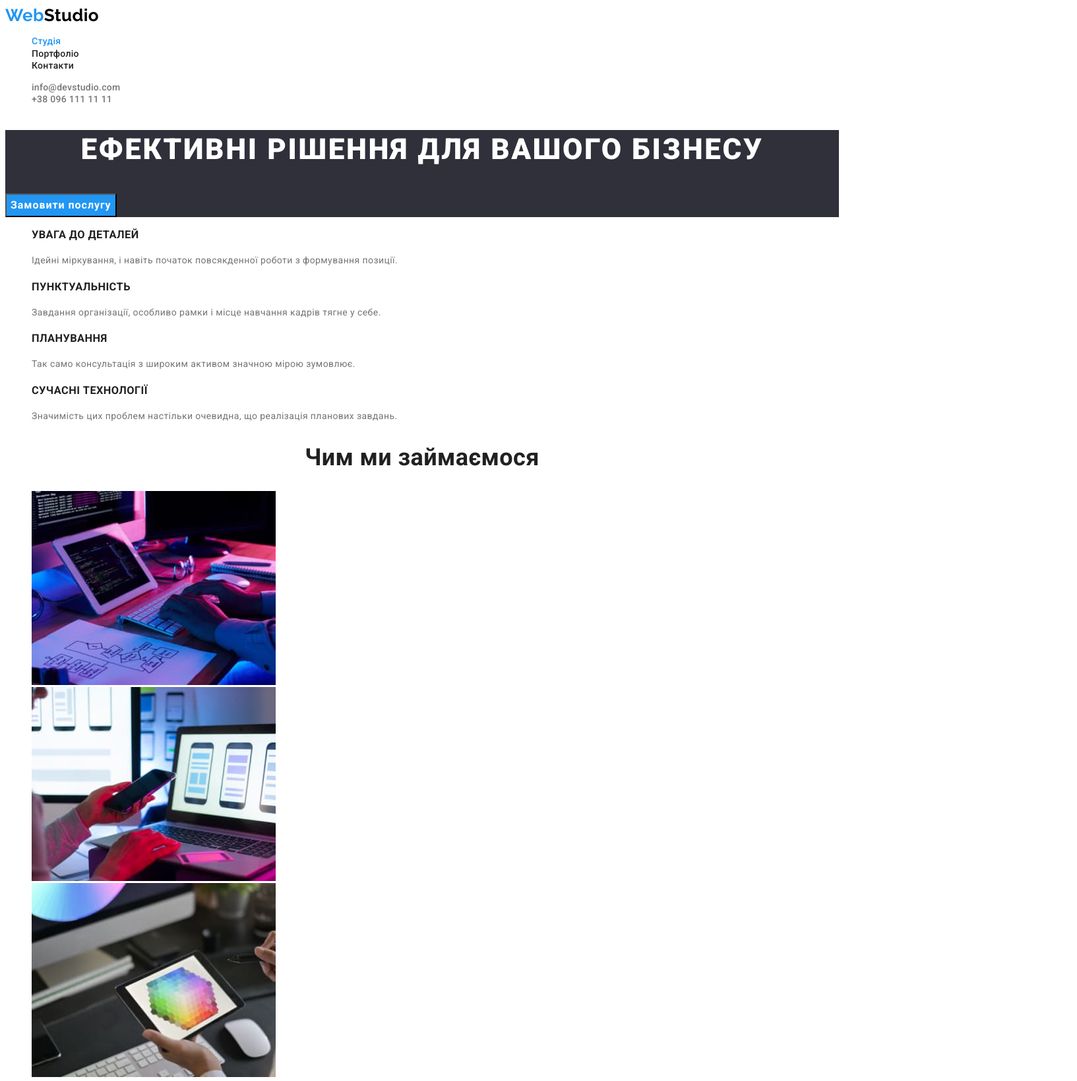
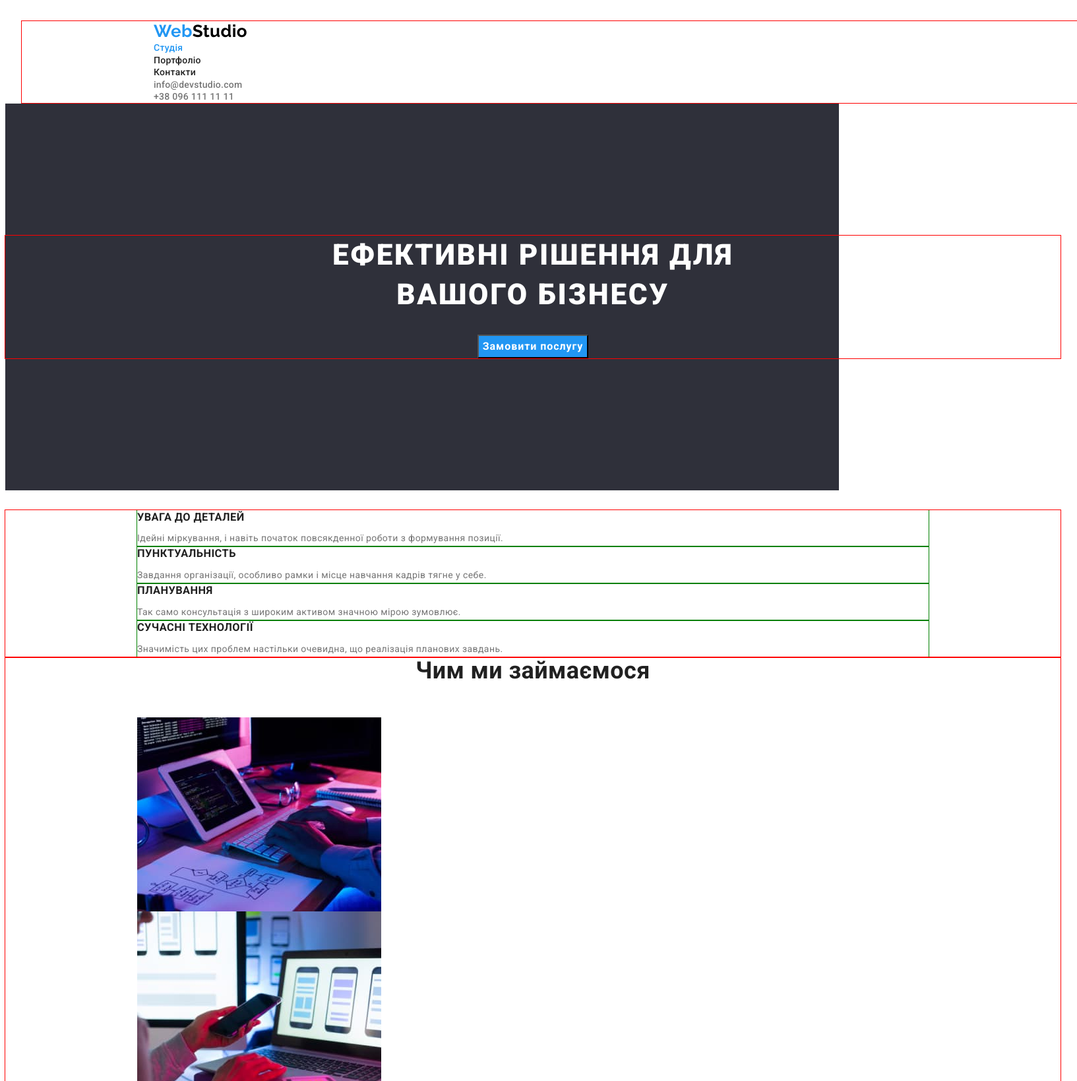
Before and after one commit to VikaSemenchuk/goit-markup-hw-03, a plain HTML site: page index.html in a window 1280 px wide. Shown: the top 1638 px of the page at 66% size, 1633 px wide, since content can reach past the window. Drawn offline with Linux system fonts and the light colour scheme.

Commit message:
add margins and paddings

```diff
--- a/index.html
+++ b/index.html
@@ -15,6 +15,7 @@
   </head>
   <body>
     <header class="header">
+      <div class="container">
         <nav class="header-nav">
           <a class="header-logo link" href="./index.html" lang="en">Web<span>Studio</span></a>
           <ul class="nav-list list">
@@ -35,46 +36,60 @@
             <a class="contact-link link" href="tel:+380961111111">+38 096 111 11 11</a>
           </li>
         </ul>
+      </div>
     </header>
     <main>
       <!--------------------HERO--------------------------->
       <section class="hero">
+        <div class="container">
           <h1 class="hero-title">Ефективні рішення для вашого бізнесу</h1>
           <button class="hero-btn btn" type="button">Замовити послугу</button>
+        </div>
       </section>
       <!--------------------Features--------------------------->
       <section class="features">
+        <div class="container">
           <h2 class="visually-hidden">Особливості</h2>
           <ul class="features-list list">
             <li class="features-item">
+              <div class="features-content">
                 <h3 class="features-title">УВАГА ДО ДЕТАЛЕЙ</h3>
                 <p class="features-text">
                   Ідейні міркування, і навіть початок повсякденної роботи з формування позиції.
                 </p>
+              </div>
             </li>
             <li class="features-item">
+              <div class="features-content">
                 <h3 class="features-title">ПУНКТУАЛЬНІСТЬ</h3>
                 <p class="features-text">
                   Завдання організації, особливо рамки і місце навчання кадрів тягне у себе.
                 </p>
+              </div>
             </li>
             <li class="features-item">
+              <div class="features-content">
                 <h3 class="features-title">ПЛАНУВАННЯ</h3>
                 <p class="features-text">
                   Так само консультація з широким активом значною мірою зумовлює.
                 </p>
+              </div>
             </li>
             <li class="features-item">
+              <div class="features-content">
                 <h3 class="features-title">СУЧАСНІ ТЕХНОЛОГІЇ</h3>
                 <p class="features-text">
                   Значимість цих проблем настільки очевидна, що реалізація планових завдань.
                 </p>
+              </div>
             </li>
           </ul>
+        </div>
       </section>
       <!--------------------Gallery--------------------->
       <section class="gallery">
-        <h2 class="section-title">Чим ми займаємося</h2>
+        <div class="container">
+          <h2 class="section-title title">Чим ми займаємося</h2>
           <ul class="gallery-list list">
             <li class="gallery-item">
               <img
@@ -104,10 +119,12 @@
               />
             </li>
           </ul>
+        </div>
       </section>
       <!------------------------TEAM---------------------------->
       <section class="team">
-        <h2 class="section-title">Наша команда</h2>
+        <div class="container">
+          <h2 class="section-title title">Наша команда</h2>
           <ul class="team-list list">
             <li class="team-item">
               <img
@@ -117,8 +134,10 @@
                 width="270"
                 height="260"
               />
+              <div class="team-content">
                 <h3 class="team-name">Ігор Дем'яненко</h3>
                 <p class="team-item-text" lang="en">Product Designer</p>
+              </div>
             </li>
             <li class="team-item">
               <img
@@ -128,8 +147,10 @@
                 width="270"
                 height="260"
               />
-            <h3 class="teamnamee">Ольга Рєпіна</h3>
+              <div class="team-content">
+                <h3 class="team-name">Ольга Рєпіна</h3>
                 <p class="team-item-text" lang="en">Frontend Developer</p>
+              </div>
             </li>
             <li class="team-item">
               <img
@@ -139,8 +160,10 @@
                 width="270"
                 height="260"
               />
+              <div class="team-content">
                 <h3 class="team-name">Микола Тарасов</h3>
                 <p class="team-item-text" lang="en">Marketing</p>
+              </div>
             </li>
             <li class="team-item">
               <img
@@ -150,14 +173,18 @@
                 width="270"
                 height="260"
               />
+              <div class="team-content">
                 <h3 class="team-name">Михайло Єрмаков</h3>
                 <p class="team-item-text" lang="en">UI Designer</p>
+              </div>
             </li>
           </ul>
+        </div>
       </section>
     </main>
     <!-----------------------FOOTER---------------------->
     <footer class="footer">
+      <div class="container">
         <a class="footer-logo link" href="./index.html" lang="en">Web<span>Studio</span></a>
         <address class="footer-address">
           <ul class="footer-list list">
@@ -172,13 +199,14 @@
               >
             </li>
             <li class="footer-item">
-            <a class="footer-contacts link" href="mailto:info@devstudio.com">info@devstudio.com</a>
+              <a class="footer-contacts" href="mailto:info@devstudio.com">info@devstudio.com</a>
             </li>
             <li class="footer-item">
-            <a class="footer-contacts link" href="tel:+380961111111">+38 096 111 11 11</a>
+              <a class="footer-contacts" href="tel:+380961111111">+38 096 111 11 11</a>
             </li>
           </ul>
         </address>
+      </div>
     </footer>
   </body>
 </html>
--- a/styles/styles.css
+++ b/styles/styles.css
@@ -10,29 +10,19 @@
   clip-path: inset(50%);
   margin: -1px;
 }
-/*-------colors--------*/
-:root {
-  --main-color: #212121;
-  --main-background-color: #ffffff;
-  --text-color: #757575;
-  --hero-color: #ffffff;
-  --hero-btn-activ-background-color: #188ce8;
-  --active-link-color: #2196f3;
-  --active-btn-color: #ffffff;
-  --active-btn-background-color: #2196f3;
-  --logo-color: #2196f3;
-  --studio-header-color: #000000;
-  --studio-footer-color: #ffffff;
-  --footer-link-color: rgba(255, 255, 255, 0.6);
-  --logo-font: 'Raleway', sans-serif;
-  --hero-footer-background-color: #2f303a;
+
+h1,
+h2,
+h3,
+h4,
+h5,
+h6,
+p {
+  margin: 0;
 }
-body {
-  font-family: 'Roboto', sans-serif;
-  font-size: 14px;
-  letter-spacing: 0.03em;
-  color: var(--main-color);
-  background-color: var(--main-background-color);
+ul {
+  margin: 0;
+  padding-left: 0;
 }
 .list {
   list-style: none;
@@ -45,8 +35,12 @@ body {
 .link:focus {
   color: var(--active-link-color);
 }
+img {
+  display: block;
+}
 
 .btn {
+  /* display: block; */
   font-family: inherit;
   cursor: pointer;
 }
@@ -65,15 +59,58 @@ body {
   font-size: 36px;
   line-height: 1.16;
   text-align: center;
+  margin-bottom: 50px;
+}
+.section {
+  padding-top: 94px;
+  padding-bottom: 94px;
+}
+
+/*----------------colors------------------*/
+
+:root {
+  --main-color: #212121;
+  --main-background-color: #ffffff;
+  --text-color: #757575;
+  --hero-color: #ffffff;
+  --hero-btn-activ-background-color: #188ce8;
+  --active-link-color: #2196f3;
+  --active-btn-color: #ffffff;
+  --active-btn-background-color: #2196f3;
+  --logo-color: #2196f3;
+  --studio-header-color: #000000;
+  --studio-footer-color: #ffffff;
+  --footer-link-color: rgba(255, 255, 255, 0.6);
+  --logo-font: 'Raleway', sans-serif;
+  --hero-footer-background-color: #2f303a;
+  --border-color: #ececec;
+}
+
+body {
+  font-family: 'Roboto', sans-serif;
+  font-size: 14px;
+  letter-spacing: 0.03em;
+  color: var(--main-color);
+  background-color: var(--main-background-color);
+}
+.container {
+  width: 1200px;
+  padding-left: 200px;
+  padding-right: 200px;
+  outline: 1px solid red;
 }
 
 /*------------------------header-------------------*/
+.header {
+  padding-top: 24px;
+  padding-left: 25px;
+  border-bottom: 1px solid var(--border-color);
+}
 .header-logo {
   font-family: var(--logo-font);
   font-weight: 700;
   font-size: 26px;
   line-height: 1.19;
-
   color: var(--logo-color);
 }
 .header-logo > span {
@@ -81,7 +118,6 @@ body {
 }
 .nav-link {
   font-weight: 500;
-
   line-height: 1.33;
   letter-spacing: 0.02em;
   color: var(--main-color);
@@ -89,19 +125,23 @@ body {
 .current {
   color: var(--active-link-color);
 }
-
 .contact-link {
   font-weight: 500;
-
   line-height: 1.33;
   letter-spacing: 0.02em;
   color: var(--text-color);
 }
 /*--------------hero---------------*/
 .hero {
+  padding-top: 200px;
+  padding-bottom: 200px;
+  margin-bottom: 30px;
   background-color: var(--hero-footer-background-color);
 }
 .hero-title {
+  margin: 0 auto;
+  margin-bottom: 30px;
+  max-width: 696px;
   font-weight: 900;
   font-size: 44px;
   line-height: 1.36;
@@ -111,13 +151,14 @@ body {
   color: var(--hero-color);
 }
 .hero-btn {
+  display: block;
+  margin: 0 auto;
   background-color: var(--active-btn-background-color);
   font-weight: 700;
   font-size: 16px;
   line-height: 1.88;
-  display: flex;
-  align-items: center;
-  text-align: center;
+  /* align-items: center;
+  text-align: center; */
   letter-spacing: 0.06em;
   color: var(--hero-color);
 }
@@ -127,18 +168,22 @@ body {
 /*-----------Features--------------*/
 .features-title {
   line-height: 1.33;
-
   text-transform: uppercase;
+  margin-bottom: 10px;
+}
+.features-content {
+  outline: 1px solid green;
 }
 .features-text {
   line-height: 1.71;
-
   color: var(--text-color);
 }
 /*-----------gallery------------*/
 
 /*---------team------------*/
-
+.team-content {
+  outline: 1px solid green;
+}
 .team-name {
   font-weight: 500;
   font-size: 16px;
@@ -149,11 +194,13 @@ body {
   font-size: 16px;
   line-height: 1.18;
   text-align: center;
-
   color: var(--text-color);
 }
 /*------------footer----------*/
 .footer {
+  padding-top: 60px;
+  padding-bottom: 60px;
+
   background-color: var(--hero-footer-background-color);
 }
 .footer-logo {
@@ -161,20 +208,20 @@ body {
   font-weight: 700;
   font-size: 26px;
   line-height: 1.19;
-
   color: var(--logo-color);
+  margin-bottom: 20px;
 }
 .footer-logo > span {
   color: var(--studio-footer-color);
 }
 .footer-contacts {
+  text-decoration: none;
   font-style: normal;
   line-height: 1.71;
   color: rgba(255, 255, 255, 0.6);
 }
 .address {
-  text-decoration: none;
-  color: #ffffff;
+  color: var(--studio-footer-color);
 }
 
 /*--------------portfolio------------*/
@@ -196,6 +243,5 @@ body {
 .portfolio-gallery-text {
   font-size: 16px;
   line-height: 1.88;
-
   color: var(--text-color);
 }
```
Also changed, not shown: portfolio.html (+4 -2 lines). Lines whose indentation alone changed are shown as unchanged.
